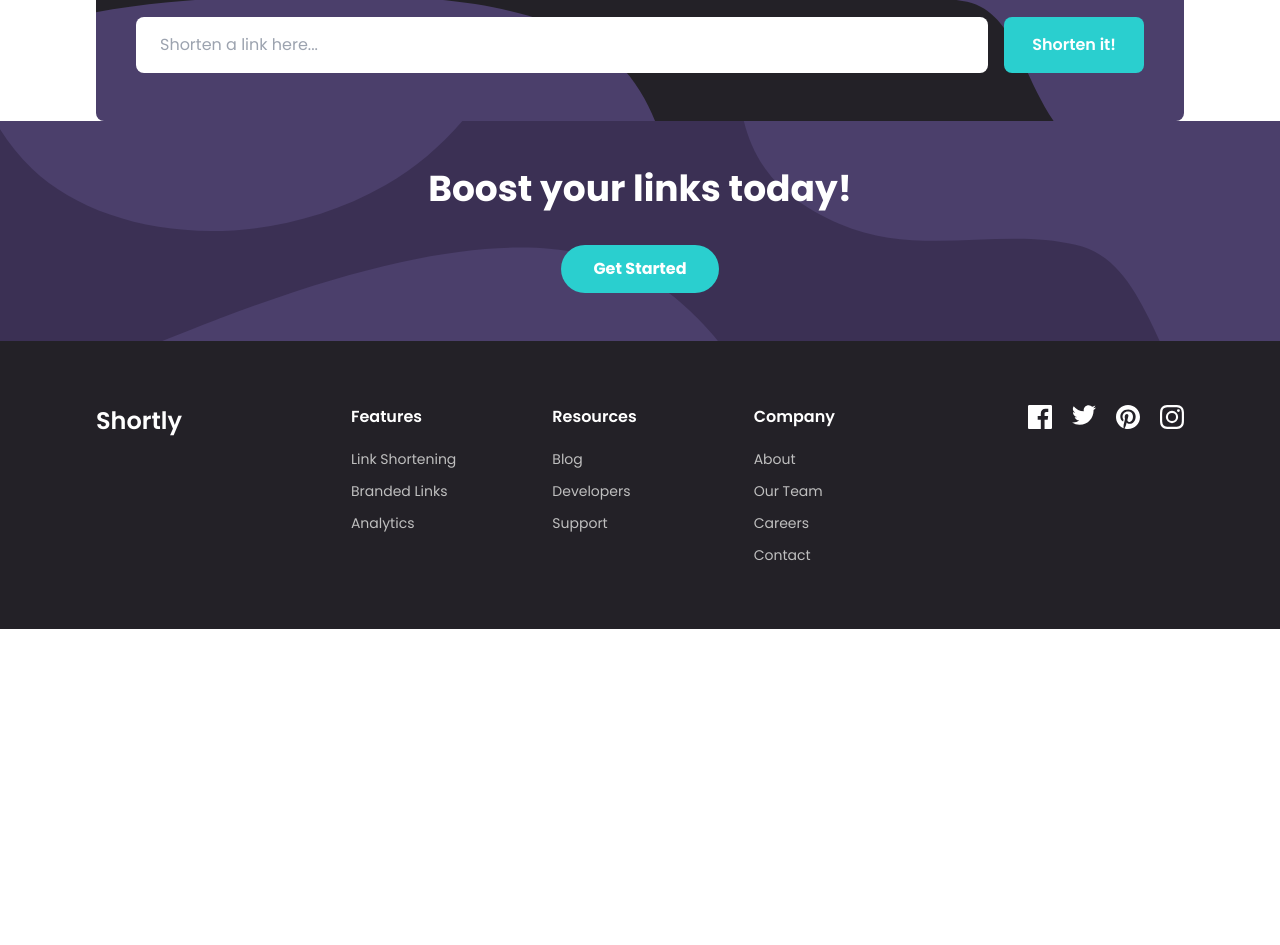
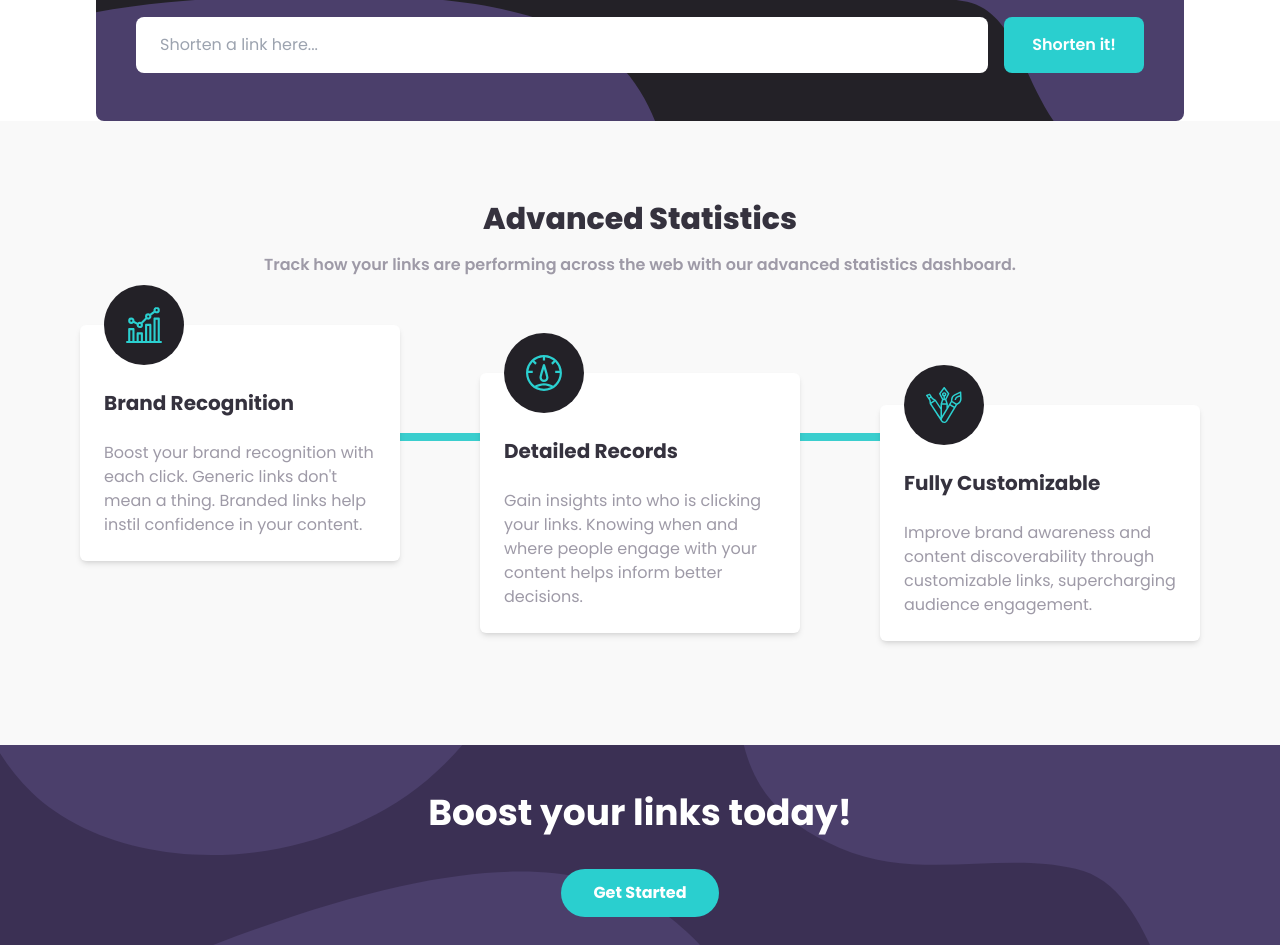
Before and after one commit to irishmicoletcando/url-shortener, a React (Vite) app: page / in a window 1280 px wide. Shown: the part 699-1644 px from the top of the page. Before the commit the page ends 1328 px from the top, so only its background shows below. Built offline with nearby package versions, Linux system fonts and the light colour scheme.

Commit message:
feat: Add Advanced statistics section

```diff
--- a/src/App.tsx
+++ b/src/App.tsx
@@ -1,3 +1,4 @@
+import AdvancedStatistics from "./components/AdvancedStatistics";
 import BoostLinks from "./components/BoostLinks";
 import Footer from "./components/Footer";
 import Heading from "./components/Heading";
@@ -10,6 +11,7 @@ export default function App() {
       <Navbar />
       <Heading />
       <ShortenLink />
+      <AdvancedStatistics />
       <BoostLinks />
       <Footer />
     </div>
--- /dev/null
+++ b/src/components/AdvancedStatistics.tsx
@@ -0,0 +1,66 @@
+import AdvancedStatisticsBox from "./AdvancedStatisticsBox";
+import brandRecognition from "../assets/icon-brand-recognition.svg";
+import detailedRecords from "../assets/icon-detailed-records.svg";
+import fullyCustomizable from "../assets/icon-fully-customizable.svg";
+
+const AdvancedStatistics = () => {
+  const boxData = [
+    {
+      header: "Brand Recognition",
+      icon: brandRecognition,
+      content:
+        "Boost your brand recognition with each click. Generic links don't mean a thing. Branded links help instil confidence in your content.",
+    },
+    {
+      header: "Detailed Records",
+      icon: detailedRecords,
+      content:
+        "Gain insights into who is clicking your links. Knowing when and where people engage with your content helps inform better decisions.",
+    },
+    {
+      header: "Fully Customizable",
+      icon: fullyCustomizable,
+      content:
+        "Improve brand awareness and content discoverability through customizable links, supercharging audience engagement.",
+    },
+  ];
+
+  return (
+    <div className="bg-gray/10 py-20 relative">
+      <div className="max-w-5xl mx-auto space-y-12 mb-20">
+        <div className="text-center space-y-4">
+          <h2 className="text-3xl font-extrabold text-very-dark-blue">
+            Advanced Statistics
+          </h2>
+          <p className="text-grayish-violet font-semibold">
+            Track how your links are performing across the web with our advanced
+            statistics dashboard.
+          </p>
+        </div>
+        <div className="grid grid-cols-1 md:grid-cols-3 gap-8">
+          {boxData.map((box, index) => (
+            <div
+              key={index}
+              className={`relative ${
+                index === 0
+                  ? "transform -translate-x-12"
+                  : index === 1
+                  ? "transform translate-y-12"
+                  : "transform translate-x-12 translate-y-20"
+              }`}
+            >
+              <AdvancedStatisticsBox
+                header={box.header}
+                icon={box.icon}
+                content={box.content}
+              />
+            </div>
+          ))}
+        </div>
+      </div>
+      <div className="max-w-lg absolute inset-x-0 top-1/2 transform translate-y-18 bg-cyan h-2 z-[-1] mx-auto"></div>
+    </div>
+  );
+};
+
+export default AdvancedStatistics;
--- /dev/null
+++ b/src/components/AdvancedStatisticsBox.tsx
@@ -0,0 +1,19 @@
+interface Props {
+  header: string;
+  icon: string;
+  content: string;
+}
+
+const AdvancedStatisticsBox: React.FC<Props> = ({ header, icon, content }) => {
+  return (
+    <div className="relative bg-white rounded-md shadow-md p-6 flex flex-col space-y-6">
+      <div className="bg-very-dark-violet rounded-full w-20 h-20 flex items-center justify-center -mt-16">
+        <img src={icon} className="w-9 h-9" alt={header} />
+      </div>
+      <h3 className="text-xl font-bold text-very-dark-blue">{header}</h3>
+      <p className="text-grayish-violet">{content}</p>
+    </div>
+  );
+};
+
+export default AdvancedStatisticsBox;
```
